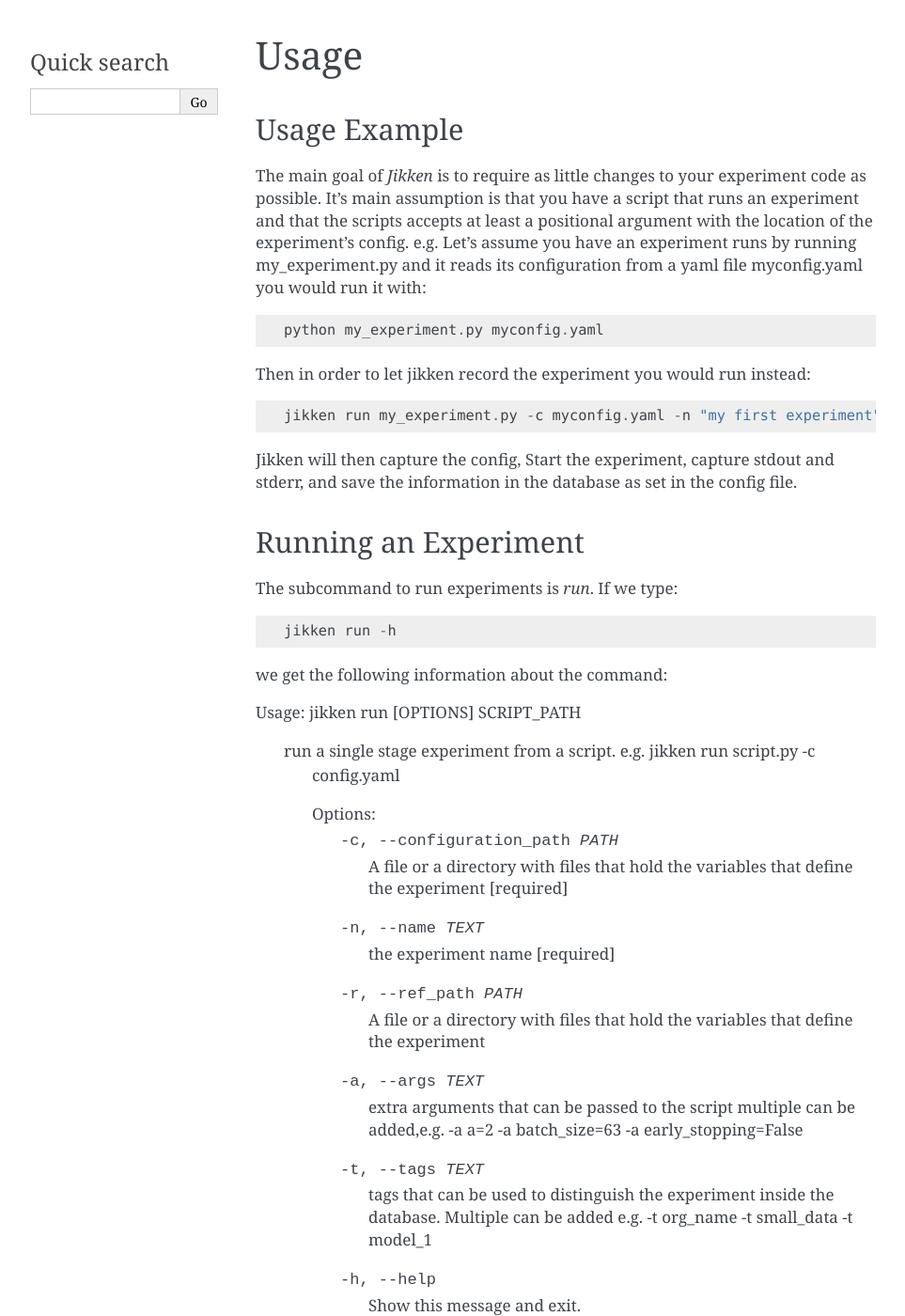
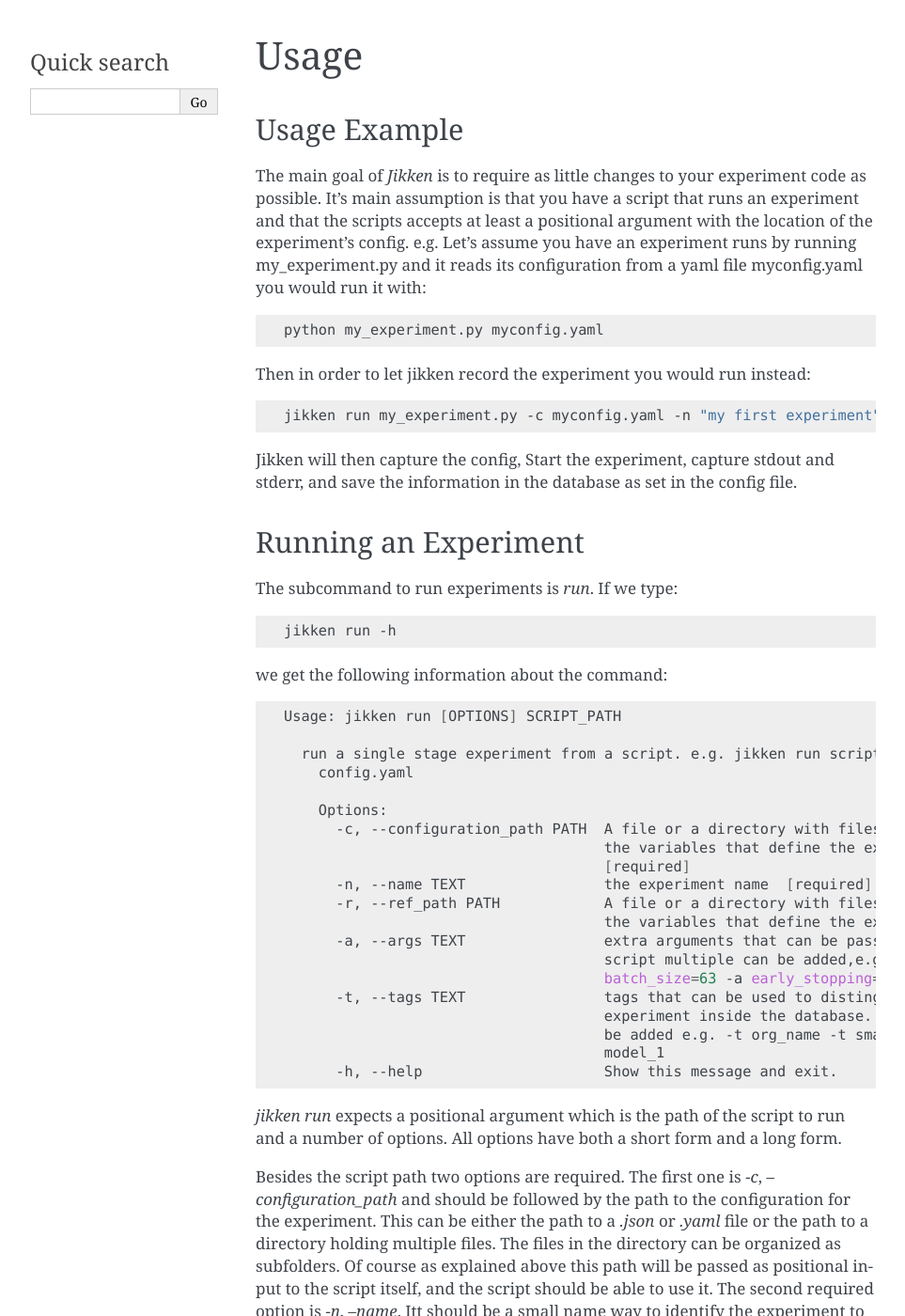
Before and after one commit to outcastofmusic/jikken, a Sphinx documentation site: the page built from docs/usage.rst, in a window 1280 px wide and 1400 px high. Shown: the whole window at 94% size, without its empty margins (148-1111 px from the left). Built offline with Sphinx 7.4.7, drawn with Linux system fonts in a browser that asks for light colours; some of the changed text lies outside the part shown.

Commit message:
fixed documentaiton to use proper syntax

```diff
--- a/docs/usage.rst
+++ b/docs/usage.rst
@@ -7,12 +7,15 @@
 
 The main goal of *Jikken* is to require as little changes to your experiment code as possible. It's main assumption is that you have a script that runs an experiment and that
 the scripts accepts at least a positional argument with the location of the experiment's config.
-e.g. Let's assume you have an experiment runs by running my_experiment.py and it reads its configuration from a yaml file myconfig.yaml you would run it with:  ::
+e.g. Let's assume you have an experiment runs by running my_experiment.py and it reads its configuration from a yaml file myconfig.yaml you would run it with:
 
+.. code-block:: bash
 
     python my_experiment.py myconfig.yaml
 
-Then in order to let jikken record the experiment you would run instead: ::
+Then in order to let jikken record the experiment you would run instead:
+
+.. code-block:: bash
 
     jikken run my_experiment.py -c myconfig.yaml -n "my first experiment"
 
@@ -22,32 +25,36 @@
 Running an Experiment
 ----------------------
 
-The subcommand to run experiments is `run`. If we type: ::
+The subcommand to run experiments is `run`. If we type:
+
+.. code-block:: bash
 
         jikken run -h
 
-we get the following information about the command: ::
+we get the following information about the command:
 
-Usage: jikken run [OPTIONS] SCRIPT_PATH
+.. code-block:: bash
 
-  run a single stage experiment from a script. e.g. jikken run script.py -c
-    config.yaml
+        Usage: jikken run [OPTIONS] SCRIPT_PATH
 
-    Options:
-      -c, --configuration_path PATH  A file or a directory with files that hold
-                                     the variables that define the experiment
-                                     [required]
-      -n, --name TEXT                the experiment name  [required]
-      -r, --ref_path PATH            A file or a directory with files that hold
-                                     the variables that define the experiment
-      -a, --args TEXT                extra arguments that can be passed to the
-                                     script multiple can be added,e.g. -a a=2 -a
-                                     batch_size=63 -a early_stopping=False
-      -t, --tags TEXT                tags that can be used to distinguish the
-                                     experiment inside the database. Multiple can
-                                     be added e.g. -t org_name -t small_data -t
-                                     model_1
-      -h, --help                     Show this message and exit.
+          run a single stage experiment from a script. e.g. jikken run script.py -c
+            config.yaml
+
+            Options:
+              -c, --configuration_path PATH  A file or a directory with files that hold
+                                             the variables that define the experiment
+                                             [required]
+              -n, --name TEXT                the experiment name  [required]
+              -r, --ref_path PATH            A file or a directory with files that hold
+                                             the variables that define the experiment
+              -a, --args TEXT                extra arguments that can be passed to the
+                                             script multiple can be added,e.g. -a a=2 -a
+                                             batch_size=63 -a early_stopping=False
+              -t, --tags TEXT                tags that can be used to distinguish the
+                                             experiment inside the database. Multiple can
+                                             be added e.g. -t org_name -t small_data -t
+                                             model_1
+              -h, --help                     Show this message and exit.
 
 
 `jikken run` expects a positional argument which is the path of the script to run and a number of options.
@@ -57,13 +64,17 @@
 The first one is `-c`, `--configuration_path` and should be followed by the path to the configuration for the experiment. This can be either the path to a `.json` or `.yaml` file or the path to a directory holding multiple files. The files in the directory can be organized as subfolders. Of course as explained above this path will be passed as positional input to the script itself, and the script should be able to use it.
 The second required option is `-n`, `--name`. Itt should be a small name way to identify the experiment to be run. It doesn't have to be unique. Multiple words can be used e.g. ``-n "my first nlp experiment"`` and can later be retrieved from the db  by searching for part of the name.
 
-Optionally  the `-t`, `--tag` option can be used to add tags to the experiment. Multiple tags can be added to an experiment e.g. ::
+Optionally  the `-t`, `--tag` option can be used to add tags to the experiment. Multiple tags can be added to an experiment e.g.
+
+.. code-block:: bash
 
     jikken run my_experiment.py -c myconfig.yaml -n "my first experiment" -t nlp -t tensorflow -t kaggle_data
 
 Tags are pivotal for distinguishing between experiments and their generous use is recommended.
 
-In case the script expects more keyword arguments the `-a`, `--args` option can be used  to pass them. These will also be stored in the database as parts of the variables used. e.g ::
+In case the script expects more keyword arguments the `-a`, `--args` option can be used  to pass them. These will also be stored in the database as parts of the variables used. e.g
+
+.. code-block:: bash
 
     jikken run my_experiment.py -c myconfig.yaml -n "my first experiment" -a batch_size=15 -a early_stopping=False
 
@@ -72,12 +83,15 @@
 Using a reference config
 ^^^^^^^^^^^^^^^^^^^^^^^^
 
-Sometimes you have some reference configuration and you just want to change one or two options. The `-r`, `--ref_path` option allows you to do that. When `-r` option is used, whatever's afterward is used as the reference and what is afterh the `-c` option will be used to update the reference variables. The structure for the update variables must match the structure of the reference variables, but only the variables that will be updated need to inside the `-r` path. e.g. ::
+Sometimes you have some reference configuration and you just want to change one or two options. The `-r`, `--ref_path` option allows you to do that. When `-r` option is used, whatever's afterward is used as the reference and what is afterh the `-c` option will be used to update the reference variables. The structure for the update variables must match the structure of the reference variables, but only the variables that will be updated need to inside the `-r` path. e.g.
 
+.. code-block:: bash
 
     jikken run my_experiment.py -c update_config.yaml -r myconfig.yaml -n "my first experiment"
 
-where myconfig.yaml could be ::
+where myconfig.yaml could be
+
+.. code-block:: yaml
 
         model_parameters:
            num_layers: 10
@@ -87,7 +101,9 @@
            batch_size: 128
            augment: true
 
-and then update_config.yaml need only be ::
+and then update_config.yaml need only be
+
+.. code-block:: yaml
 
         model_parameters:
            optimizer: SGD
@@ -126,7 +142,9 @@
 
 By splitting an experiment in stages like this allows some stages to remain the same while changing other stages, e.g.train many different models with the same features. It also allows for segregating experiment info makin git much easier to check on data afterwards.
 
-Jikken allows that with the stage subcommand,i.e.  `jikken stage`. Running `jikken stage -h` gives us: ::
+Jikken allows that with the stage subcommand,i.e.  `jikken stage`. Running `jikken stage -h` gives us:
+
+.. code-block:: bash
 
         Usage: jikken stage [OPTIONS] SCRIPT_PATH
 
@@ -158,7 +176,9 @@
 
 The first is the `-i`, `--input_dir` option. This holds the location of the input dir to the experiment and is not required as the first stage might not have require an input dir.
 The `-o`, `--output_dir` option respectively,  is where the output of the stage will be stored. This directory should be used as the `-i` option of the subsequent step. Jikken will use those directories to store metadata in order to keep track of how the different stages relate to each other. An `-o` is required at every stage for this reason.
-Finally the `-s`, `--stage_name` option should be text that describes the specific stages. An example of this stage could be the following: ::
+Finally the `-s`, `--stage_name` option should be text that describes the specific stages. An example of this stage could be the following:
+
+.. code-block:: bash
 
     jikken stage my_experiment_preprocessing.py -c myconfig_preprocessing.yaml -n "my first experiment" -s "preprocessing" -o processing_results_dir
     jikken stage my_experiment_training.py -c myconfig_training.yaml -n "my first experiment" -s "training" -t "svm" -i processing_results_dir -o trained_model_dir
```
